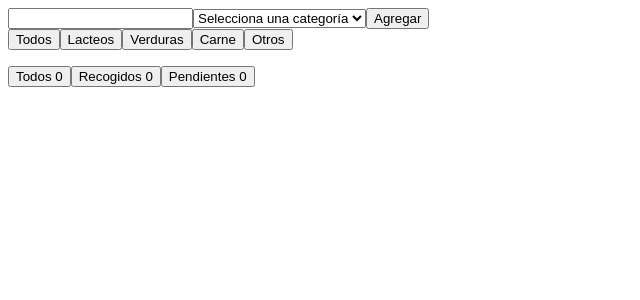
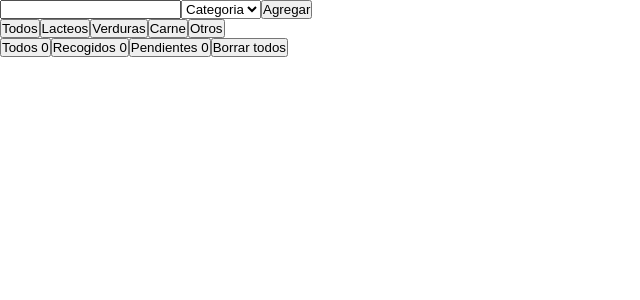
Before and after one commit to LeandroCalcabrini/listadecompras, a React (Vite) app: page / in a window 1280 px wide. Shown: the top 300 px of the page, without its empty margins (0-640 px from the left). Built offline with nearby package versions, Linux system fonts and the light colour scheme.

Commit message:
agregado de la funcion eliminar todos los productos

```diff
--- a/src/App.css
+++ b/src/App.css
@@ -0,0 +1,9 @@
+*{
+    padding: 0;
+    margin: 0;
+    box-sizing: border-box;
+}
+
+body{
+    height: 100vh;
+}
--- a/src/components/AppForm.jsx
+++ b/src/components/AppForm.jsx
@@ -1,5 +1,6 @@
 import { useContext, useState } from "react";
 import { appContext } from "../context/appContext";
+
 
 const AppForm = () => {
   const { listProducts, setListProducts,category, setCategory, categories } = useContext(appContext);
@@ -44,18 +45,18 @@ const AppForm = () => {
 
 
   return (
-    <div>
-      <form onSubmit={handleSubmit}>
-        <input type="text" value={titleProduct} onChange={handleChange} />
+    <div className="form-container">
+      <form onSubmit={handleSubmit} className="form">
+        <input type="text" value={titleProduct} onChange={handleChange} className="form-input"/>
         <select onChange={handleCategoryChange} value={category}>
-          <option value="">Selecciona una categoría</option>
+          <option value="">Categoria</option>
           {categories.map((category) => (
             <option key={category} value={category}>
               {category}
             </option>
           ))}
         </select>
-        <button type="submit">Agregar</button>
+        <button type="submit" className="form-button">Agregar</button>
       </form>
 
       {error ? <p>{error}</p> : ""}
--- a/src/components/AppList.jsx
+++ b/src/components/AppList.jsx
@@ -5,13 +5,12 @@ import StatusFilter from "./StatusFilter";
 
 const AppList = () => {
   return (
-    <main>
+    <article>
       <AppForm/>
       <Category/>
       <ItemList/>
       <StatusFilter/>
-
-    </main>
+    </article>
   );
 };
 
--- a/src/components/ItemList.jsx
+++ b/src/components/ItemList.jsx
@@ -9,7 +9,7 @@ const ItemList = () => {
       <ul>
         {productsFilter.map((item) => (
           <li key={item.id}>
-            <input type="checkbox" onChange={()=>completeProduct(item.id)} checked={item.completed}/> {item.title}
+            <input type="checkbox" onChange={()=>completeProduct(item.id)} checked={item.completed}/> <span>{item.title}</span>
             <button onClick={() => deleteProduct(item.id)}>Eliminar</button>
           </li>
         ))}
--- a/src/components/StatusFilter.jsx
+++ b/src/components/StatusFilter.jsx
@@ -2,15 +2,22 @@ import { useContext } from "react";
 import { appContext } from "../context/appContext";
 
 const StatusFilter = () => {
-  const { setFilterCateg, pendingProducts, collectedProducts, listProducts } =
+  const { setFilterCateg, pendingProducts, collectedProducts, listProducts,deleteAllProducts } =
     useContext(appContext);
 
   return (
     <div>
-      <button onClick={() => setFilterCateg("Todos")}>Todos {listProducts.length}</button>
-      <button onClick={() => setFilterCateg("Recogidos")}>Recogidos {collectedProducts.length}</button>
-      <button onClick={() => setFilterCateg("Pendientes")}> Pendientes {pendingProducts.length}
+      <button onClick={() => setFilterCateg("Todos")}>
+        Todos {listProducts.length}
       </button>
+      <button onClick={() => setFilterCateg("Recogidos")}>
+        Recogidos {collectedProducts.length}
+      </button>
+      <button onClick={() => setFilterCateg("Pendientes")}>
+        {" "}
+        Pendientes {pendingProducts.length}
+      </button>
+      <button onClick={deleteAllProducts}>Borrar todos</button>
     </div>
   );
 };
--- a/src/context/ListContext.jsx
+++ b/src/context/ListContext.jsx
@@ -26,8 +26,6 @@ const ListContext = ({ children }) => {
   const pendingProducts = listProducts.filter((prod) => !prod.completed);
   const collectedProducts = listProducts.filter((prod) => prod.completed);
 
-
-
   const filterProducts = () => {
     // FILTRAR PRODUCTO SEGUN CATEGORIA Y ESTADO  -- utilizado en  category
     if (filterCateg === "Carne") {
@@ -37,22 +35,24 @@ const ListContext = ({ children }) => {
       return listProducts.filter((prod) => prod.category === "Verduras");
     }
     if (filterCateg === "Otros") {
-      return listProducts.filter((prod) => prod.categoys === "Otros");
+      return listProducts.filter((prod) => prod.category === "Otros");
     }
     if (filterCateg === "Lacteos") {
       return listProducts.filter((prod) => prod.category === "Lacteos");
     }
-      if (filterCateg === "Pendientes") {
+    if (filterCateg === "Pendientes") {
       return pendingProducts;
     }
-      if (filterCateg === "Recogidos") {
+    if (filterCateg === "Recogidos") {
       return collectedProducts;
-    }
-
-    else return listProducts;
+    } else return listProducts;
   };
 
   const productsFilter = filterProducts();
+
+  const deleteAllProducts = () => {
+    setListProducts([]);
+  };
 
   return (
     <appContext.Provider
@@ -67,7 +67,8 @@ const ListContext = ({ children }) => {
         productsFilter,
         setFilterCateg,
         pendingProducts,
-        collectedProducts
+        collectedProducts,
+        deleteAllProducts,
       }}
     >
       {children}
```
